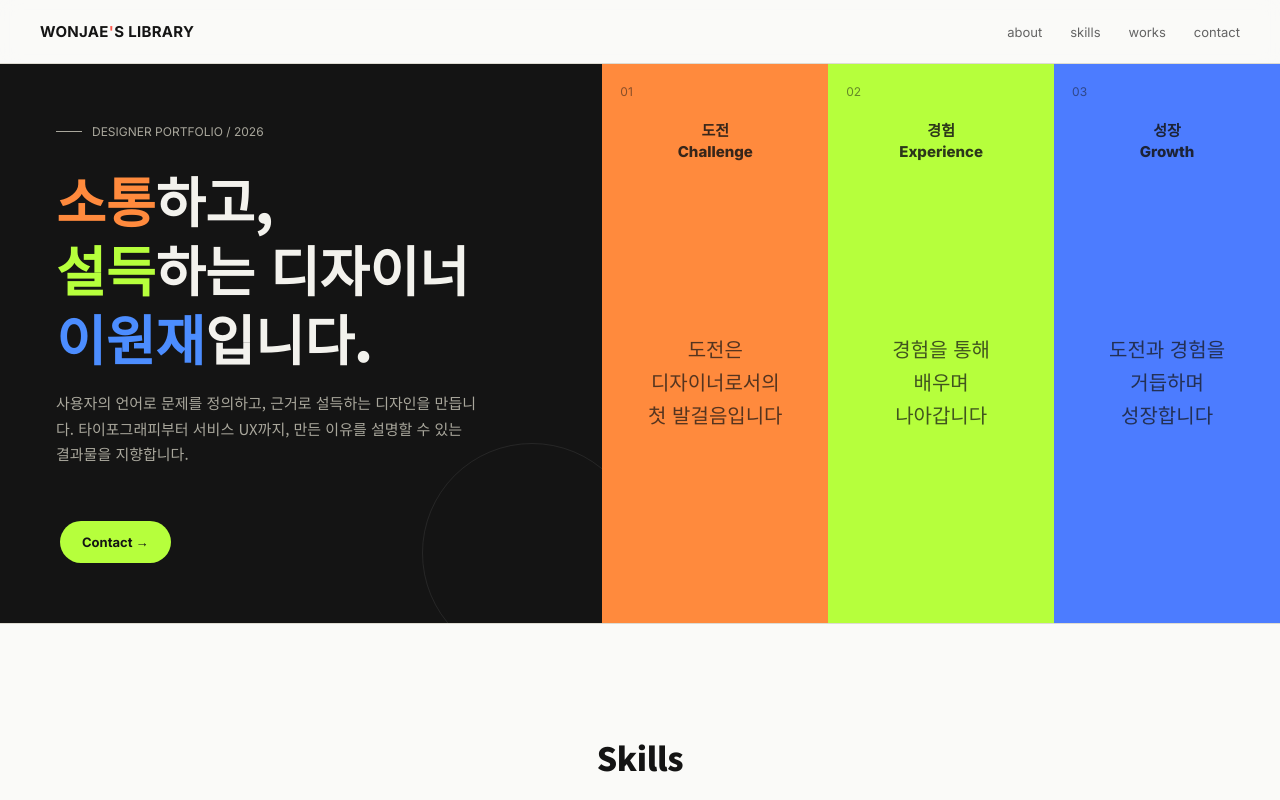
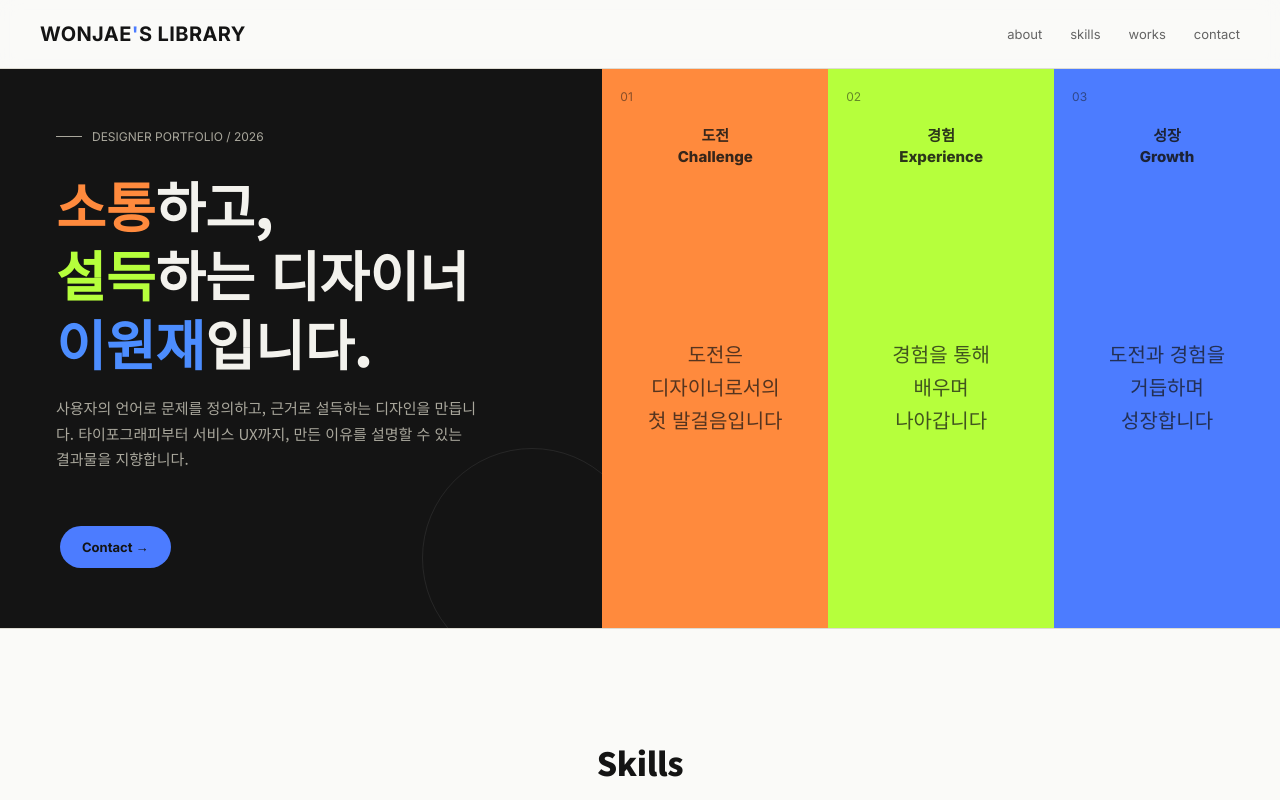
Before and after one commit to won0624/t0609_webportfolio, a plain HTML site: page index.html in a window 1280 px wide. In both pictures the pointer is over the link "Contact →". Shown: the top 800 px of the page. Drawn offline with Linux system fonts and the light colour scheme.

Commit message:
Update index.html

```diff
--- a/index.html
+++ b/index.html
@@ -56,10 +56,10 @@
   .brand{
      font-family: "Inter", sans-serif;
     font-weight:700;
-    font-size:15px;
+    font-size:20px;
     letter-spacing:0.02em;
   }
-  .brand .dot{color:var(--coral);}
+  .brand .dot{color:var(--blue);}
   .nav-links{display:flex; gap:28px;  font-family: "Inter", sans-serif; font-size:13px;}
   .nav-links a{opacity:0.65; transition:opacity .2s;}
   .nav-links a:hover{opacity:1;}
@@ -115,7 +115,7 @@
     border-radius:999px;
     transition:transform .25s ease, background .25s ease;
   }
-  .hero-cta:hover{transform:translateX(4px); background:var(--green);}
+  .hero-cta:hover{transform:translateX(4px); background:var(--blue);}
   .hero-deco{
     position:absolute; right:-40px; bottom:-40px;
     width:220px; height:220px;
@@ -355,7 +355,7 @@
     border:1px solid rgba(255,255,255,0.1);
     transition:transform .25s ease, background .25s ease;
   }
-  .contact-icons a:hover{transform:translateY(-6px); background:var(--green);}
+  .contact-icons a:hover{transform:translateY(-6px); background:var(--blue);}
   .contact-icons a:hover svg{fill:var(--ink);}
   .contact-icons svg{width:26px; height:26px; fill:var(--text-on-dark); transition:fill .25s ease;}
   .foot-note{margin-top:80px;  font-family: "Inter", sans-serif; font-size:11px; color:var(--text-dim-on-dark); letter-spacing:0.05em;}
```
